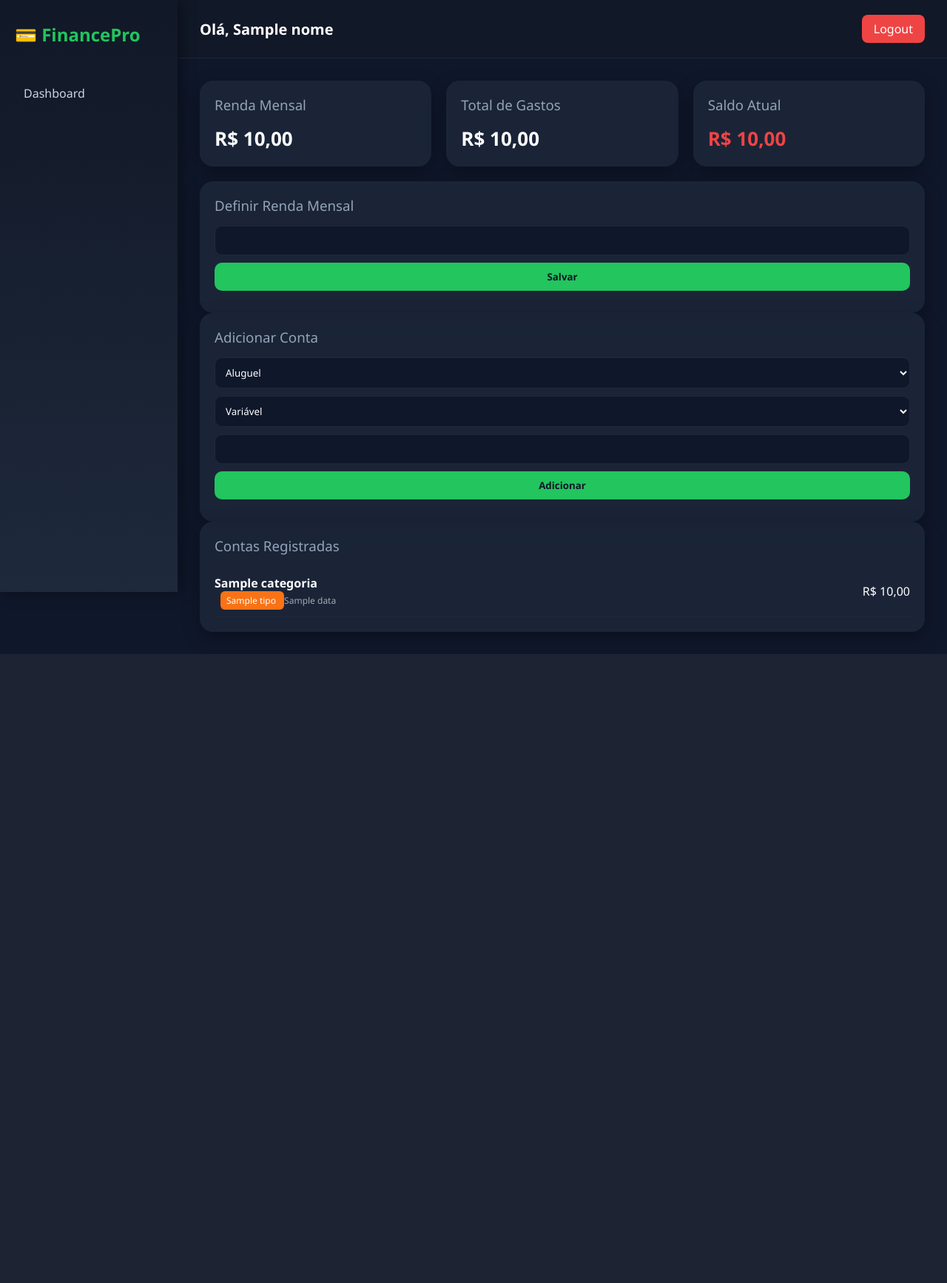
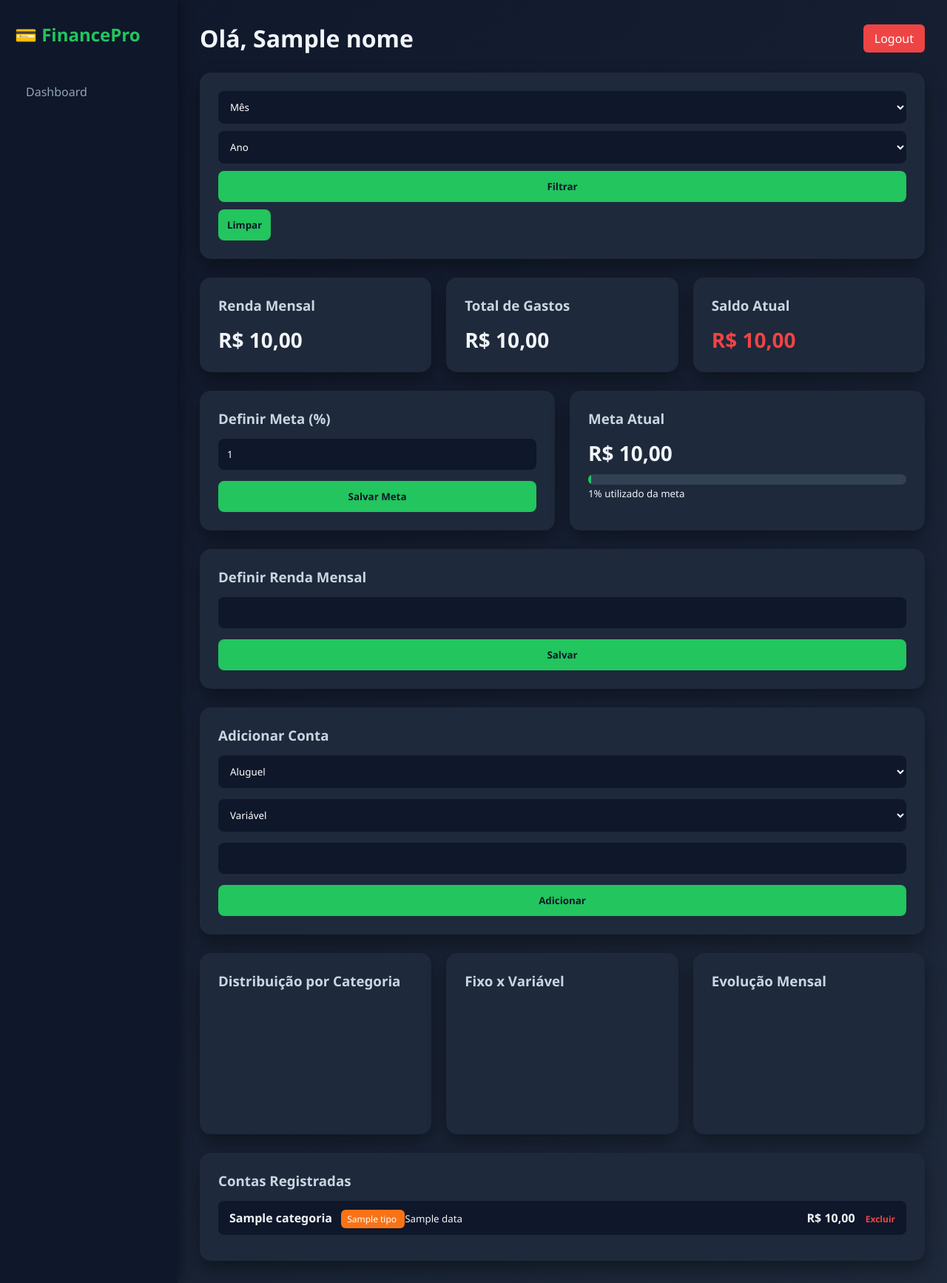
Before and after one commit to iproleplay/controle-financeiro, a Flask app: template templates/dashboard.html in a window 1280 px wide. Shown: the whole page at 74% size. Before the commit the page ends 884 px from the top, so only its background shows below. Run offline with Flask 3, Linux system fonts and the light colour scheme; the template is opened without the code that fills it: most values are stand-ins (such as "Sample title", 1, 10 or a date in 2020); a map, chart or similar area stays blank; some libraries are stand-ins or nearby versions.

Commit message:
Upgrade completo: backend estável + dashboard final + layout premium + meta + filtros + graficos

```diff
--- a/app.py
+++ b/app.py
@@ -12,11 +12,9 @@ DATABASE_URL = os.environ.get("DATABASE_URL")
 if not DATABASE_URL:
     raise Exception("DATABASE_URL não configurada.")
 
-# ================= CONEXÃO =================
 def get_connection():
     return psycopg2.connect(DATABASE_URL, cursor_factory=RealDictCursor)
 
-# ================= CRIAR TABELAS =================
 def criar_tabelas():
     conn = get_connection()
     cursor = conn.cursor()
@@ -37,28 +35,22 @@ def criar_tabelas():
         CREATE TABLE IF NOT EXISTS gastos (
             id SERIAL PRIMARY KEY,
             usuario_id INTEGER REFERENCES usuarios(id) ON DELETE CASCADE,
-            descricao TEXT,
             valor FLOAT,
             categoria VARCHAR(100),
             data DATE,
-            tipo VARCHAR(20) DEFAULT 'Variável'
+            tipo VARCHAR(20)
         );
     """)
 
     conn.commit()
     conn.close()
 
-# Inicializa banco na primeira requisição (evita travamento do Render)
 @app.before_request
-def inicializar_banco():
-    if not hasattr(app, "db_iniciado"):
-        try:
-            criar_tabelas()
-            app.db_iniciado = True
-        except Exception as e:
-            print("Erro ao iniciar banco:", e)
+def inicializar():
+    if not hasattr(app, "db_ok"):
+        criar_tabelas()
+        app.db_ok = True
 
-# ================= FILTRO BRL =================
 @app.template_filter("brl")
 def brl(valor):
     try:
@@ -66,118 +58,135 @@ def brl(valor):
     except:
         return "R$ 0,00"
 
-# ================= LOGIN =================
-@app.route("/", methods=["GET", "POST"])
+@app.route("/", methods=["GET","POST"])
 def login():
-
     if request.method == "POST":
         conn = get_connection()
         cursor = conn.cursor()
+        cursor.execute("SELECT * FROM usuarios WHERE email=%s", (request.form["email"],))
+        user = cursor.fetchone()
+        conn.close()
 
-        cursor.execute(
-            "SELECT * FROM usuarios WHERE email=%s",
-            (request.form.get("email"),)
-        )
-        user = cursor.fetchone()
-
-        if user and check_password_hash(user["senha"], request.form.get("senha")):
+        if user and check_password_hash(user["senha"], request.form["senha"]):
             session["usuario_id"] = user["id"]
             session["nome"] = user["nome"]
             session["role"] = user["role"]
-            conn.close()
             return redirect("/dashboard")
 
-        conn.close()
         return "Login inválido"
 
     return render_template("login.html")
 
-# ================= CADASTRO =================
-@app.route("/cadastro", methods=["GET", "POST"])
+@app.route("/cadastro", methods=["GET","POST"])
 def cadastro():
-
     if request.method == "POST":
         conn = get_connection()
         cursor = conn.cursor()
-
-        senha_hash = generate_password_hash(request.form.get("senha"))
-
         cursor.execute("""
-            INSERT INTO usuarios (nome, email, senha)
-            VALUES (%s, %s, %s)
+            INSERT INTO usuarios (nome,email,senha)
+            VALUES (%s,%s,%s)
         """, (
-            request.form.get("nome"),
-            request.form.get("email"),
-            senha_hash
+            request.form["nome"],
+            request.form["email"],
+            generate_password_hash(request.form["senha"])
         ))
-
         conn.commit()
         conn.close()
         return redirect("/")
 
     return render_template("cadastro.html")
 
-# ================= DASHBOARD =================
-@app.route("/dashboard", methods=["GET", "POST"])
+@app.route("/dashboard", methods=["GET","POST"])
 def dashboard():
-
     if "usuario_id" not in session:
         return redirect("/")
 
+    usuario_id = session["usuario_id"]
     conn = get_connection()
     cursor = conn.cursor()
-    usuario_id = session["usuario_id"]
 
     if request.method == "POST":
 
-        # SALVAR RENDA
         if request.form.get("tipo") == "renda":
-            nova_renda = float(request.form.get("renda_mensal") or 0)
+            cursor.execute("""
+                UPDATE usuarios SET renda_mensal=%s WHERE id=%s
+            """, (float(request.form["renda_mensal"]), usuario_id))
 
+        elif request.form.get("tipo") == "meta":
             cursor.execute("""
-                UPDATE usuarios
-                SET renda_mensal=%s
-                WHERE id=%s
-            """, (nova_renda, usuario_id))
+                UPDATE usuarios SET meta_percentual=%s WHERE id=%s
+            """, (float(request.form["meta_percentual"]), usuario_id))
 
-            conn.commit()
-            conn.close()
-            return redirect("/dashboard")
-
-        # SALVAR GASTO
         elif request.form.get("tipo") == "gasto":
-
             cursor.execute("""
-                INSERT INTO gastos
-                (usuario_id, descricao, valor, categoria, data, tipo)
-                VALUES (%s, %s, %s, %s, %s, %s)
+                INSERT INTO gastos (usuario_id,valor,categoria,data,tipo)
+                VALUES (%s,%s,%s,%s,%s)
             """, (
                 usuario_id,
-                request.form.get("descricao"),
-                float(request.form.get("valor")),
-                request.form.get("categoria"),
+                float(request.form["valor"]),
+                request.form["categoria"],
                 datetime.now().date(),
-                request.form.get("tipo_gasto")
+                request.form["tipo_gasto"]
             ))
 
-            conn.commit()
-            conn.close()
-            return redirect("/dashboard")
+        conn.commit()
+        return redirect("/dashboard")
 
-    # BUSCAR DADOS
+    excluir = request.args.get("excluir")
+    if excluir:
+        cursor.execute("DELETE FROM gastos WHERE id=%s AND usuario_id=%s", (excluir, usuario_id))
+        conn.commit()
+        return redirect("/dashboard")
+
+    mes = request.args.get("mes")
+    ano = request.args.get("ano")
+
+    filtro = "WHERE usuario_id=%s"
+    params = [usuario_id]
+
+    if mes:
+        filtro += " AND EXTRACT(MONTH FROM data)=%s"
+        params.append(mes)
+    if ano:
+        filtro += " AND EXTRACT(YEAR FROM data)=%s"
+        params.append(ano)
+
+    cursor.execute(f"SELECT * FROM gastos {filtro} ORDER BY data DESC", tuple(params))
+    gastos = cursor.fetchall()
+
     cursor.execute("SELECT * FROM usuarios WHERE id=%s", (usuario_id,))
     user = cursor.fetchone()
 
-    cursor.execute("""
-        SELECT * FROM gastos
+    renda = float(user["renda_mensal"] or 0)
+    total = sum(float(g["valor"]) for g in gastos)
+    saldo = renda - total
+
+    meta_percentual = float(user["meta_percentual"] or 0)
+    meta_valor = renda * (meta_percentual/100)
+    percentual_usado = (total/meta_valor*100) if meta_valor > 0 else 0
+
+    cursor.execute(f"""
+        SELECT categoria, SUM(valor)
+        FROM gastos {filtro}
+        GROUP BY categoria
+    """, tuple(params))
+    resumo_categoria = cursor.fetchall()
+
+    cursor.execute(f"""
+        SELECT tipo, SUM(valor)
+        FROM gastos {filtro}
+        GROUP BY tipo
+    """, tuple(params))
+    resumo_tipo = cursor.fetchall()
+
+    cursor.execute(f"""
+        SELECT TO_CHAR(data,'MM/YYYY'), SUM(valor)
+        FROM gastos
         WHERE usuario_id=%s
-        ORDER BY data DESC
+        GROUP BY 1
+        ORDER BY 1
     """, (usuario_id,))
-    gastos = cursor.fetchall()
-
-    renda_mensal = float(user["renda_mensal"] or 0)
-    total_gastos = sum(float(g["valor"]) for g in gastos)
-    saldo = renda_mensal - total_gastos
+    evolucao = cursor.fetchall()
 
     conn.close()
 
@@ -185,17 +194,16 @@ def dashboard():
         "dashboard.html",
         nome=session["nome"],
         gastos=gastos,
-        renda_mensal=renda_mensal,
+        renda_mensal=renda,
         saldo=saldo,
-        meta_percentual=user["meta_percentual"],
-        meta_valor=0,
-        percentual_usado=0,
-        resumo_categoria=[],
-        resumo_tipo=[],
-        evolucao_mensal=[]
+        meta_percentual=meta_percentual,
+        meta_valor=meta_valor,
+        percentual_usado=percentual_usado,
+        resumo_categoria=resumo_categoria,
+        resumo_tipo=resumo_tipo,
+        evolucao_mensal=evolucao
     )
 
-# ================= LOGOUT =================
 @app.route("/logout")
 def logout():
     session.clear()
--- a/static/style.css
+++ b/static/style.css
@@ -1,183 +1,179 @@
-/* RESET */
+/* ===== RESET ===== */
 * {
     margin: 0;
     padding: 0;
     box-sizing: border-box;
-    font-family: 'Segoe UI', sans-serif;
+    font-family: "Segoe UI", Arial, sans-serif;
 }
 
+/* ===== BODY ===== */
 body {
-    background: #0f172a;
-    color: #ffffff;
+    background: linear-gradient(135deg, #0f172a, #1e293b);
+    color: #f1f5f9;
     display: flex;
+    min-height: 100vh;
 }
 
-/* SIDEBAR */
+/* ===== SIDEBAR ===== */
 .sidebar {
     width: 240px;
-    background: linear-gradient(180deg, #111827, #1e293b);
-    height: 100vh;
+    background: #0f172a;
     padding: 30px 20px;
-    position: fixed;
-    box-shadow: 4px 0 20px rgba(0,0,0,0.4);
+    display: flex;
+    flex-direction: column;
+    gap: 20px;
+    box-shadow: 4px 0 15px rgba(0,0,0,0.4);
 }
 
 .sidebar h2 {
-    margin-bottom: 40px;
-    font-weight: 600;
     color: #22c55e;
+    margin-bottom: 20px;
 }
 
 .sidebar a {
-    display: block;
-    padding: 12px;
-    margin-bottom: 10px;
-    border-radius: 10px;
     text-decoration: none;
-    color: #cbd5e1;
+    color: #94a3b8;
+    padding: 10px 15px;
+    border-radius: 8px;
     transition: 0.3s;
 }
 
 .sidebar a:hover,
-.sidebar a.active {
+.sidebar .active {
     background: #22c55e;
     color: #0f172a;
-    font-weight: 600;
+    font-weight: bold;
 }
 
-/* MAIN */
+/* ===== MAIN ===== */
 .main {
-    margin-left: 240px;
-    width: calc(100% - 240px);
+    flex: 1;
+    padding: 30px;
 }
 
-/* NAVBAR */
+/* ===== NAVBAR ===== */
 .navbar {
-    background: #111827;
-    padding: 20px 30px;
     display: flex;
     justify-content: space-between;
     align-items: center;
-    border-bottom: 1px solid #1e293b;
-}
-
-.navbar h1 {
-    font-size: 20px;
+    margin-bottom: 25px;
 }
 
 .logout-btn {
     background: #ef4444;
-    padding: 8px 16px;
-    border-radius: 8px;
+    padding: 8px 15px;
+    border-radius: 6px;
+    text-decoration: none;
     color: white;
-    text-decoration: none;
     transition: 0.3s;
 }
 
 .logout-btn:hover {
-    background: #dc2626;
+    opacity: 0.8;
 }
 
-/* CONTENT */
+/* ===== CONTENT ===== */
 .content {
-    padding: 30px;
+    display: flex;
+    flex-direction: column;
+    gap: 25px;
 }
 
-/* GRID */
+/* ===== CARDS ===== */
+.card {
+    background: #1e293b;
+    padding: 25px;
+    border-radius: 15px;
+    box-shadow: 0 10px 25px rgba(0,0,0,0.4);
+    transition: 0.3s;
+}
+
+.card:hover {
+    transform: translateY(-3px);
+}
+
+.card h3 {
+    margin-bottom: 15px;
+    color: #cbd5e1;
+}
+
+/* ===== GRID ===== */
 .grid {
     display: grid;
     grid-template-columns: repeat(auto-fit, minmax(250px, 1fr));
     gap: 20px;
-    margin-bottom: 20px;
 }
 
-/* CARD */
-.card {
-    background: rgba(30,41,59,0.8);
-    backdrop-filter: blur(8px);
-    border-radius: 18px;
-    padding: 20px;
-    box-shadow: 0 8px 25px rgba(0,0,0,0.3);
-    transition: 0.3s;
+/* ===== STAT ===== */
+.stat {
+    font-size: 28px;
+    font-weight: bold;
+    margin-top: 10px;
 }
 
-.card:hover {
-    transform: translateY(-4px);
+/* ===== FORM ===== */
+form {
+    display: flex;
+    flex-direction: column;
+    gap: 15px;
 }
 
-.card h3 {
-    margin-bottom: 15px;
-    font-weight: 500;
-    color: #94a3b8;
-}
-
-.stat {
-    font-size: 26px;
-    font-weight: bold;
-}
-
-/* FORM */
-form select,
-form input,
-form button {
-    width: 100%;
-    padding: 10px;
-    margin-bottom: 10px;
-    border-radius: 10px;
+input,
+select,
+button {
+    padding: 12px;
+    border-radius: 8px;
     border: none;
     outline: none;
 }
 
-form select,
-form input {
+input,
+select {
     background: #0f172a;
     color: white;
-    border: 1px solid #1e293b;
 }
 
-form button {
+button {
     background: #22c55e;
     color: #0f172a;
-    font-weight: 600;
+    font-weight: bold;
     cursor: pointer;
     transition: 0.3s;
 }
 
-form button:hover {
-    background: #16a34a;
+button:hover {
+    opacity: 0.85;
 }
 
-/* META */
+/* ===== META BAR ===== */
 .meta-bar {
     width: 100%;
-    height: 12px;
-    background: #0f172a;
-    border-radius: 10px;
+    height: 14px;
+    background: #334155;
+    border-radius: 20px;
+    margin-top: 10px;
     overflow: hidden;
-    margin-top: 10px;
 }
 
 .meta-progress {
     height: 100%;
-    transition: 0.4s;
+    border-radius: 20px;
+    transition: width 0.5s ease;
 }
 
-/* LISTA */
+/* ===== LISTA ===== */
 .item-linha {
     display: flex;
     justify-content: space-between;
     align-items: center;
-    padding: 12px 0;
-    border-bottom: 1px solid #1e293b;
+    background: #0f172a;
+    padding: 12px 15px;
+    border-radius: 8px;
+    margin-bottom: 10px;
 }
 
 .item-info strong {
-    display: block;
-}
-
-.item-info small {
-    opacity: 0.6;
-    font-size: 12px;
+    font-size: 16px;
 }
 
 .badge {
@@ -189,28 +185,40 @@ form button:hover {
 
 .badge-fixa {
     background: #3b82f6;
+    color: white;
 }
 
 .badge-variavel {
     background: #f97316;
+    color: white;
 }
 
 .item-valor {
-    text-align: right;
+    font-weight: bold;
 }
 
 .excluir {
-    display: block;
-    font-size: 12px;
+    margin-left: 10px;
     color: #ef4444;
     text-decoration: none;
+    font-size: 12px;
 }
 
 .excluir:hover {
     text-decoration: underline;
 }
 
-/* CANVAS */
-canvas {
-    margin-top: 15px;
+/* ===== RESPONSIVO ===== */
+@media (max-width: 768px) {
+    .sidebar {
+        display: none;
+    }
+
+    body {
+        flex-direction: column;
+    }
+
+    .main {
+        padding: 20px;
+    }
 }
--- a/templates/dashboard.html
+++ b/templates/dashboard.html
@@ -13,16 +13,12 @@
 <div class="sidebar">
     <h2>💳 FinancePro</h2>
 
-    <a href="/dashboard"
-       class="{% if request.path == '/dashboard' %}active{% endif %}">
-       Dashboard
+    <a href="/dashboard" class="{% if request.path == '/dashboard' %}active{% endif %}">
+        Dashboard
     </a>
 
     {% if session.get("role") == "admin" %}
-    <a href="/admin"
-       class="{% if request.path == '/admin' %}active{% endif %}">
-       Gerenciar Usuários
-    </a>
+    <a href="/admin">Gerenciar Usuários</a>
     {% endif %}
 </div>
 
@@ -35,29 +31,82 @@
 
     <div class="content">
 
+        <!-- FILTRO -->
+        <div class="card">
+            <form method="GET" style="display:flex; gap:10px; flex-wrap:wrap;">
+                <select name="mes">
+                    <option value="">Mês</option>
+                    {% for i in range(1,13) %}
+                        <option value="{{i}}" {% if request.args.get('mes') == i|string %}selected{% endif %}>
+                            {{ "%02d"|format(i) }}
+                        </option>
+                    {% endfor %}
+                </select>
+
+                <select name="ano">
+                    <option value="">Ano</option>
+                    {% for y in range(2024, 2031) %}
+                        <option value="{{y}}" {% if request.args.get('ano') == y|string %}selected{% endif %}>
+                            {{y}}
+                        </option>
+                    {% endfor %}
+                </select>
+
+                <button type="submit">Filtrar</button>
+                <a href="/dashboard"><button type="button">Limpar</button></a>
+            </form>
+        </div>
+
         <!-- KPI -->
         <div class="grid">
 
             <div class="card">
                 <h3>Renda Mensal</h3>
-                <div class="stat">
-                    {{ renda_mensal | brl }}
-                </div>
+                <div class="stat">{{ renda_mensal | brl }}</div>
             </div>
 
             <div class="card">
                 <h3>Total de Gastos</h3>
-                <div class="stat">
-                    {{ (renda_mensal - saldo) | brl }}
-                </div>
+                <div class="stat">{{ (renda_mensal - saldo) | brl }}</div>
             </div>
 
             <div class="card">
                 <h3>Saldo Atual</h3>
-                <div class="stat"
-                     style="color: {{ '#22c55e' if saldo >= 0 else '#ef4444' }}">
+                <div class="stat" style="color: {{ '#22c55e' if saldo >= 0 else '#ef4444' }}">
                     {{ saldo | brl }}
                 </div>
+            </div>
+
+        </div>
+
+        <!-- META -->
+        <div class="grid">
+
+            <div class="card">
+                <h3>Definir Meta (%)</h3>
+                <form method="POST">
+                    <input type="hidden" name="tipo" value="meta">
+                    <input type="number" name="meta_percentual"
+                           value="{{ meta_percentual }}"
+                           min="1" max="100" required>
+                    <button type="submit">Salvar Meta</button>
+                </form>
+            </div>
+
+            <div class="card">
+                <h3>Meta Atual</h3>
+                <div class="stat">{{ meta_valor | brl }}</div>
+
+                <div class="meta-bar">
+                    <div class="meta-progress"
+                         style="
+                         width: {{ percentual_usado if percentual_usado <= 100 else 100 }}%;
+                         background: {{ '#ef4444' if percentual_usado > 100 else '#22c55e' }};
+                         ">
+                    </div>
+                </div>
+
+                <small>{{ percentual_usado|round(1) }}% utilizado da meta</small>
             </div>
 
         </div>
@@ -67,14 +116,10 @@
             <h3>Definir Renda Mensal</h3>
             <form method="POST">
                 <input type="hidden" name="tipo" value="renda">
-
-                <input
-                    type="number"
-                    step="0.01"
-                    name="renda_mensal"
-                    value="{{ renda_mensal }}"
-                    required>
-
+                <input type="number" step="0.01"
+                       name="renda_mensal"
+                       value="{{ renda_mensal }}"
+                       required>
                 <button type="submit">Salvar</button>
             </form>
         </div>
@@ -100,9 +145,28 @@
                 </select>
 
                 <input type="number" step="0.01" name="valor" required>
-
                 <button type="submit">Adicionar</button>
             </form>
+        </div>
+
+        <!-- GRÁFICOS -->
+        <div class="grid">
+
+            <div class="card">
+                <h3>Distribuição por Categoria</h3>
+                <canvas id="graficoCategoria"></canvas>
+            </div>
+
+            <div class="card">
+                <h3>Fixo x Variável</h3>
+                <canvas id="graficoTipo"></canvas>
+            </div>
+
+            <div class="card">
+                <h3>Evolução Mensal</h3>
+                <canvas id="graficoMensal"></canvas>
+            </div>
+
         </div>
 
         <!-- LISTA -->
@@ -112,10 +176,8 @@
             {% if gastos %}
                 {% for g in gastos %}
                 <div class="item-linha">
-
                     <div class="item-info">
                         <strong>{{ g.categoria }}</strong>
-
                         <span class="badge
                             {% if g.tipo == 'Fixa' %}
                                 badge-fixa
@@ -124,14 +186,13 @@
                             {% endif %}">
                             {{ g.tipo }}
                         </span>
-
                         <small>{{ g.data }}</small>
                     </div>
 
                     <div class="item-valor">
                         {{ g.valor | brl }}
+                        <a href="/dashboard?excluir={{g.id}}" class="excluir">Excluir</a>
                     </div>
-
                 </div>
                 {% endfor %}
             {% else %}
@@ -142,5 +203,52 @@
     </div>
 </div>
 
+<script>
+const resumoCategoria = {{ resumo_categoria|tojson }};
+const resumoTipo = {{ resumo_tipo|tojson }};
+const evolucaoMensal = {{ evolucao_mensal|tojson }};
+
+if (resumoCategoria.length) {
+    new Chart(document.getElementById("graficoCategoria"), {
+        type: "doughnut",
+        data: {
+            labels: resumoCategoria.map(i => i.categoria),
+            datasets: [{
+                data: resumoCategoria.map(i => i.sum),
+                backgroundColor: ["#ef4444","#3b82f6","#facc15","#22c55e","#a855f7","#f97316"]
+            }]
+        }
+    });
+}
+
+if (resumoTipo.length) {
+    new Chart(document.getElementById("graficoTipo"), {
+        type: "pie",
+        data: {
+            labels: resumoTipo.map(i => i.tipo),
+            datasets: [{
+                data: resumoTipo.map(i => i.sum),
+                backgroundColor: ["#3b82f6","#ef4444"]
+            }]
+        }
+    });
+}
+
+if (evolucaoMensal.length) {
+    new Chart(document.getElementById("graficoMensal"), {
+        type: "line",
+        data: {
+            labels: evolucaoMensal.map(i => i.to_char),
+            datasets: [{
+                label: "Total por Mês",
+                data: evolucaoMensal.map(i => i.sum),
+                borderColor: "#22c55e",
+                fill: false
+            }]
+        }
+    });
+}
+</script>
+
 </body>
 </html>
```
